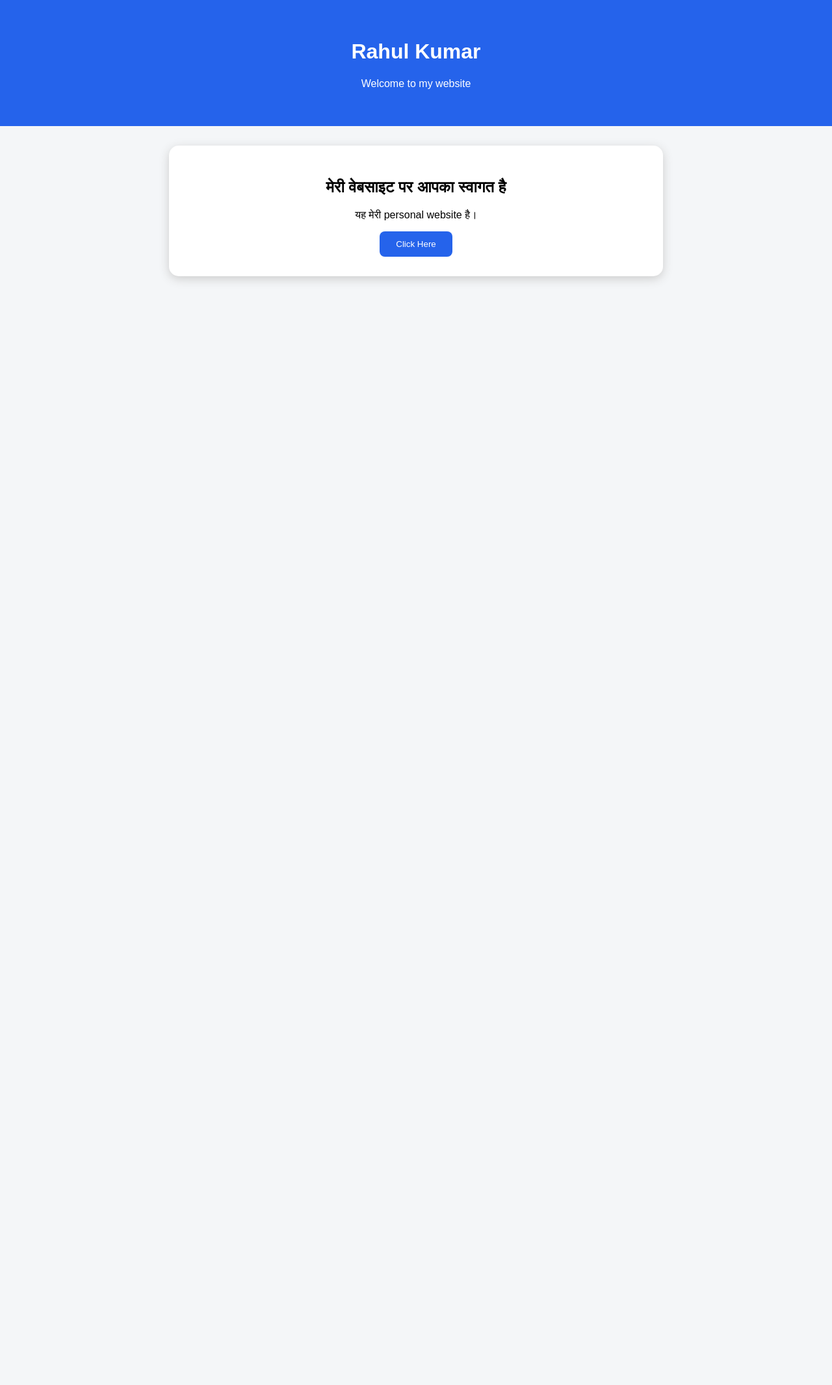
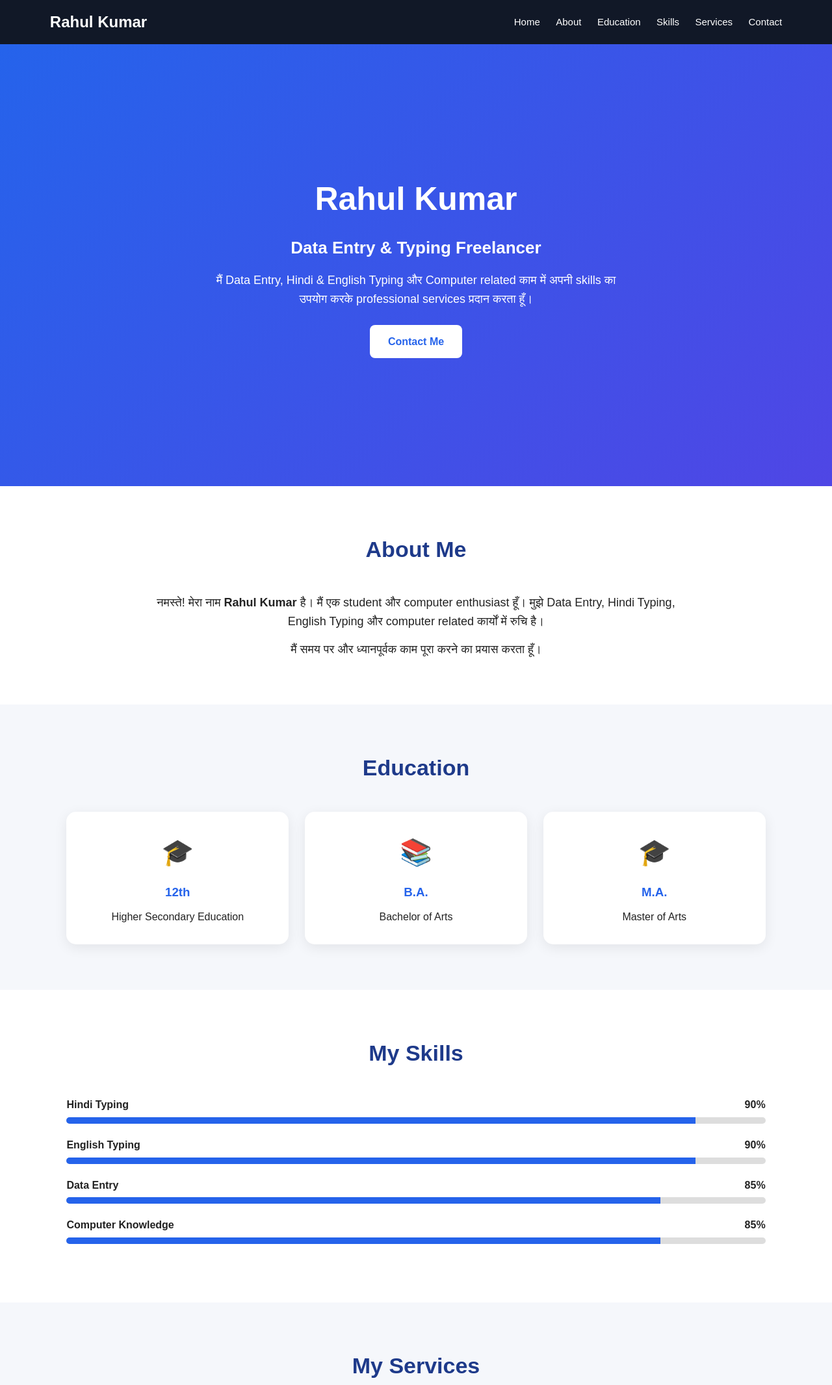
Before and after one commit to rahul906999-gif/rahul906999-gif.github.io, a plain HTML site: page index.html in a window 1280 px wide. Shown: the top 2131 px of the page at 65% size. Before the commit the page ends 800 px from the top, so only its background shows below. Drawn offline with Linux system fonts and the light colour scheme.

Commit message:
Update index.html

```diff
--- a/index.html
+++ b/index.html
@@ -3,57 +3,490 @@
 <head>
 <meta charset="UTF-8">
 <meta name="viewport" content="width=device-width, initial-scale=1.0">
-    <title>Rahul Kumar</title>
+
+<title>Rahul Kumar | Data Entry & Typing Freelancer</title>
 
 <style>
-        body {
-            font-family: Arial, sans-serif;
-            margin: 0;
-            background: #f4f6f8;
-            text-align: center;
+*{
+    margin:0;
+    padding:0;
+    box-sizing:border-box;
 }
 
-        header {
-            background: #2563eb;
-            color: white;
-            padding: 40px 20px;
+html{
+    scroll-behavior:smooth;
 }
 
-        .box {
-            background: white;
-            max-width: 700px;
-            margin: 30px auto;
-            padding: 30px;
-            border-radius: 15px;
-            box-shadow: 0 4px 15px #ccc;
+body{
+    font-family:Arial, sans-serif;
+    background:#f5f7fb;
+    color:#222;
+    line-height:1.6;
 }
 
-        button {
-            background: #2563eb;
-            color: white;
-            border: none;
-            padding: 12px 25px;
-            border-radius: 8px;
-            cursor: pointer;
+/* NAVBAR */
+nav{
+    position:sticky;
+    top:0;
+    z-index:1000;
+    background:#111827;
+    padding:15px 6%;
+    display:flex;
+    justify-content:space-between;
+    align-items:center;
+}
+
+.logo{
+    color:white;
+    font-size:24px;
+    font-weight:bold;
+}
+
+nav a{
+    color:white;
+    text-decoration:none;
+    margin-left:20px;
+    font-size:15px;
+}
+
+nav a:hover{
+    color:#60a5fa;
+}
+
+/* HERO */
+.hero{
+    min-height:85vh;
+    display:flex;
+    justify-content:center;
+    align-items:center;
+    text-align:center;
+    padding:40px 20px;
+    background:linear-gradient(135deg,#2563eb,#4f46e5);
+    color:white;
+}
+
+.hero h1{
+    font-size:50px;
+    margin-bottom:15px;
+}
+
+.hero h2{
+    font-size:26px;
+    margin-bottom:15px;
+}
+
+.hero p{
+    font-size:18px;
+    max-width:650px;
+    margin:auto;
+}
+
+.btn{
+    display:inline-block;
+    margin-top:25px;
+    padding:13px 28px;
+    background:white;
+    color:#2563eb;
+    border-radius:8px;
+    text-decoration:none;
+    font-weight:bold;
+}
+
+.btn:hover{
+    background:#e5e7eb;
+}
+
+/* COMMON */
+section{
+    padding:70px 8%;
+}
+
+.title{
+    text-align:center;
+    margin-bottom:40px;
+}
+
+.title h2{
+    font-size:34px;
+    color:#1e3a8a;
+}
+
+.container{
+    max-width:1100px;
+    margin:auto;
+}
+
+/* ABOUT */
+.about{
+    background:white;
+}
+
+.about-box{
+    max-width:800px;
+    margin:auto;
+    text-align:center;
+    font-size:18px;
+}
+
+/* CARDS */
+.cards{
+    display:grid;
+    grid-template-columns:repeat(auto-fit,minmax(220px,1fr));
+    gap:25px;
+}
+
+.card{
+    background:white;
+    padding:30px;
+    border-radius:15px;
+    text-align:center;
+    box-shadow:0 5px 20px rgba(0,0,0,0.08);
+}
+
+.card h3{
+    color:#2563eb;
+    margin-bottom:10px;
+}
+
+.icon{
+    font-size:40px;
+    margin-bottom:15px;
+}
+
+/* SKILLS */
+.skill{
+    margin-bottom:20px;
+}
+
+.skill-name{
+    display:flex;
+    justify-content:space-between;
+    margin-bottom:6px;
+    font-weight:bold;
+}
+
+.bar{
+    height:10px;
+    background:#ddd;
+    border-radius:20px;
+    overflow:hidden;
+}
+
+.fill{
+    height:100%;
+    background:#2563eb;
+}
+
+/* CONTACT */
+.contact{
+    background:#111827;
+    color:white;
+    text-align:center;
+}
+
+.contact h2{
+    color:white;
+}
+
+.contact-box{
+    max-width:700px;
+    margin:auto;
+}
+
+.contact-btn{
+    display:inline-block;
+    margin:10px;
+    padding:13px 25px;
+    border-radius:8px;
+    background:#2563eb;
+    color:white;
+    text-decoration:none;
+}
+
+/* FOOTER */
+footer{
+    background:#030712;
+    color:white;
+    text-align:center;
+    padding:20px;
+}
+
+/* MOBILE */
+@media(max-width:700px){
+
+    nav{
+        flex-direction:column;
+        gap:10px;
+    }
+
+    nav a{
+        margin:5px;
+        font-size:13px;
+    }
+
+    .hero h1{
+        font-size:38px;
+    }
+
+    .hero h2{
+        font-size:21px;
+    }
+
+    section{
+        padding:50px 6%;
+    }
 }
 </style>
 </head>
 
 <body>
 
-<header>
+<!-- NAVBAR -->
+<nav>
+
+<div class="logo">Rahul Kumar</div>
+
+<div>
+<a href="#home">Home</a>
+<a href="#about">About</a>
+<a href="#education">Education</a>
+<a href="#skills">Skills</a>
+<a href="#services">Services</a>
+<a href="#contact">Contact</a>
+</div>
+
+</nav>
+
+
+<!-- HERO -->
+<section class="hero" id="home">
+
+<div>
+
 <h1>Rahul Kumar</h1>
-    <p>Welcome to my website</p>
-</header>
 
-<div class="box">
-    <h2>मेरी वेबसाइट पर आपका स्वागत है</h2>
-    <p>यह मेरी personal website है।</p>
+<h2>Data Entry & Typing Freelancer</h2>
 
-    <button onclick="alert('धन्यवाद!')">
-        Click Here
-    </button>
+<p>
+मैं Data Entry, Hindi & English Typing और Computer related काम में
+अपनी skills का उपयोग करके professional services प्रदान करता हूँ।
+</p>
+
+<a href="#contact" class="btn">Contact Me</a>
+
 </div>
+
+</section>
+
+
+<!-- ABOUT -->
+<section class="about" id="about">
+
+<div class="container">
+
+<div class="title">
+<h2>About Me</h2>
+</div>
+
+<div class="about-box">
+
+<p>
+नमस्ते! मेरा नाम <strong>Rahul Kumar</strong> है।
+मैं एक student और computer enthusiast हूँ।
+मुझे Data Entry, Hindi Typing, English Typing और
+computer related कार्यों में रुचि है।
+</p>
+
+<p style="margin-top:15px;">
+मैं समय पर और ध्यानपूर्वक काम पूरा करने का प्रयास करता हूँ।
+</p>
+
+</div>
+
+</div>
+
+</section>
+
+
+<!-- EDUCATION -->
+<section id="education">
+
+<div class="container">
+
+<div class="title">
+<h2>Education</h2>
+</div>
+
+<div class="cards">
+
+<div class="card">
+<div class="icon">🎓</div>
+<h3>12th</h3>
+<p>Higher Secondary Education</p>
+</div>
+
+<div class="card">
+<div class="icon">📚</div>
+<h3>B.A.</h3>
+<p>Bachelor of Arts</p>
+</div>
+
+<div class="card">
+<div class="icon">🎓</div>
+<h3>M.A.</h3>
+<p>Master of Arts</p>
+</div>
+
+</div>
+
+</div>
+
+</section>
+
+
+<!-- SKILLS -->
+<section id="skills" class="about">
+
+<div class="container">
+
+<div class="title">
+<h2>My Skills</h2>
+</div>
+
+<div class="skill">
+
+<div class="skill-name">
+<span>Hindi Typing</span>
+<span>90%</span>
+</div>
+
+<div class="bar">
+<div class="fill" style="width:90%"></div>
+</div>
+
+</div>
+
+
+<div class="skill">
+
+<div class="skill-name">
+<span>English Typing</span>
+<span>90%</span>
+</div>
+
+<div class="bar">
+<div class="fill" style="width:90%"></div>
+</div>
+
+</div>
+
+
+<div class="skill">
+
+<div class="skill-name">
+<span>Data Entry</span>
+<span>85%</span>
+</div>
+
+<div class="bar">
+<div class="fill" style="width:85%"></div>
+</div>
+
+</div>
+
+
+<div class="skill">
+
+<div class="skill-name">
+<span>Computer Knowledge</span>
+<span>85%</span>
+</div>
+
+<div class="bar">
+<div class="fill" style="width:85%"></div>
+</div>
+
+</div>
+
+</div>
+
+</section>
+
+
+<!-- SERVICES -->
+<section id="services">
+
+<div class="container">
+
+<div class="title">
+<h2>My Services</h2>
+</div>
+
+<div class="cards">
+
+<div class="card">
+<div class="icon">⌨️</div>
+<h3>Typing Work</h3>
+<p>Hindi और English typing services.</p>
+</div>
+
+<div class="card">
+<div class="icon">💻</div>
+<h3>Data Entry</h3>
+<p>Accurate data entry और data management.</p>
+</div>
+
+<div class="card">
+<div class="icon">📊</div>
+<h3>MS Office</h3>
+<p>Word, Excel और basic office work.</p>
+</div>
+
+<div class="card">
+<div class="icon">📄</div>
+<h3>Document Work</h3>
+<p>Documents को type और format करने की service.</p>
+</div>
+
+</div>
+
+</div>
+
+</section>
+
+
+<!-- CONTACT -->
+<section class="contact" id="contact">
+
+<div class="contact-box">
+
+<div class="title">
+<h2>Contact Me</h2>
+</div>
+
+<p>
+अगर आपको Data Entry, Typing या Computer related work करवाना है,
+तो मुझसे संपर्क कर सकते हैं।
+</p>
+
+<a class="contact-btn"
+href="mailto:YOUR-EMAIL@example.com">
+📧 Email Me
+</a>
+
+</div>
+
+</section>
+
+
+<!-- FOOTER -->
+<footer>
+
+<p>© 2026 Rahul Kumar. All Rights Reserved.</p>
+
+<p>Data Entry & Typing Freelancer</p>
+
+</footer>
 
 </body>
 </html>
```
Lines whose indentation alone changed are shown as unchanged.
